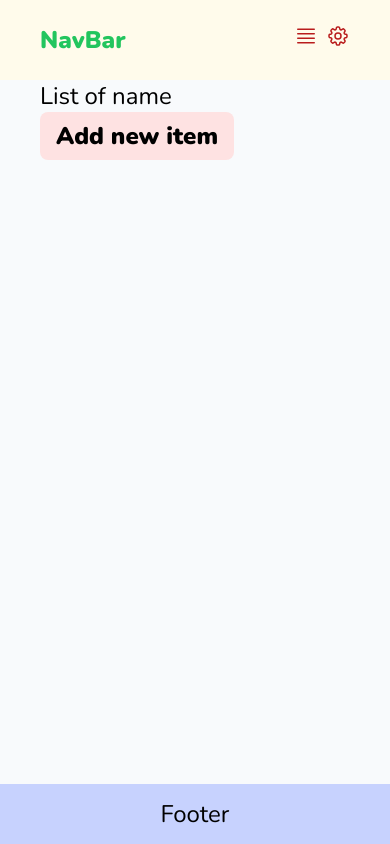
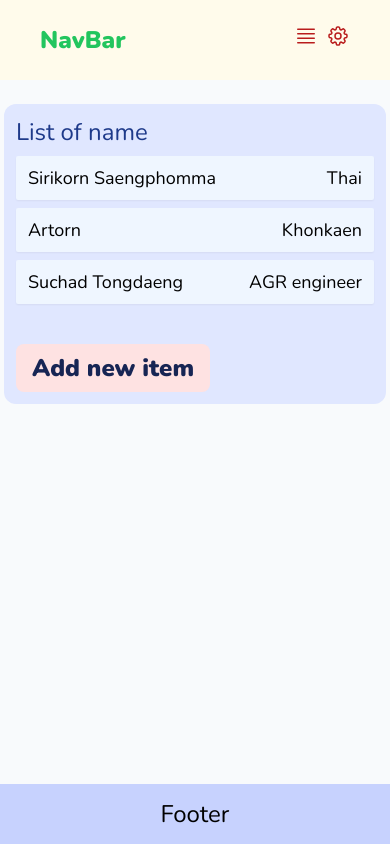
Before and after one commit to sangphomma/IntersectionObserver, a React (Vite) app: page /products in a window 390 px wide. Built offline with nearby package versions, Linux system fonts and the light colour scheme; data requests are answered from the project's data file; a web font is replaced by a local one.

Commit message:
Product List Section Code finished

```diff
--- a/src/pages/Products.jsx
+++ b/src/pages/Products.jsx
@@ -1,4 +1,4 @@
-import React, { useState } from "react";
+import React, { useEffect, useState } from "react";
 
 const Products = () => {
   const [content, setContent] = useState(<ProductList showForm={showForm} />);
@@ -10,7 +10,7 @@ const Products = () => {
     setContent(<ProductForm showList={showList} />);
   }
   return (
-    <div className="max-w-4xl w-full mx-auto px-10 text-2xl font-Nunito">
+    <div className="max-w-4xl w-full mx-auto px-1 md:px-10 text-2xl font-Nunito">
       {content}
     </div>
   );
@@ -19,12 +19,52 @@ const Products = () => {
 export default Products;
 
 const ProductList = (props) => {
+  const [products, setProducts] = useState([]);
+  //   async function fetchProducts() {
+  //     const response = await fetch("http://localhost:3004/products");
+  //     const products = await response.json();
+  //     // console.log(products);
+  //     if (!response.ok) {
+  //       throw new Error("Fetch data error");
+  //     }
+  //   }
+
+  function fetchProducts() {
+    fetch("http://localhost:3004/products")
+      .then((response) => {
+        if (!response.ok) {
+          throw new Error("fetch data error");
+        }
+        return response.json();
+      })
+      .then((data) => {
+        console.log(data);
+        setProducts(data);
+      })
+      .catch((error) => console.log("Error", error));
+  }
+  //fetchProducts();
+  useEffect(() => {
+    fetchProducts();
+  }, []);
+
   return (
-    <div className="">
-      <h2 className=" ">List of name</h2>
+    <div className="gap-2 mt-6 p-3 rounded-xl w-full  text-Blue-950  bg-indigo-100">
+      <h2 className=" text-blue-900">List of name</h2>
+      {products.map((item, idx) => {
+        return (
+          <div
+            key={idx}
+            className="w-full flex justify-between items-center mt-2 bg-blue-50 rounded-sm shadow-sm"
+          >
+            <div className="px-3 py-2 text-lg">{item.name}</div>
+            <div className="px-3 py-2 text-lg">{item.identity}</div>
+          </div>
+        );
+      })}
       <button
         onClick={() => props.showForm()}
-        className="px-4 py-2 bg-red-100 font-semibold rounded-lg"
+        className="px-4 py-2 mt-10 bg-red-100 text-blue-950 font-semibold rounded-lg"
       >
         Add new item
       </button>
```
